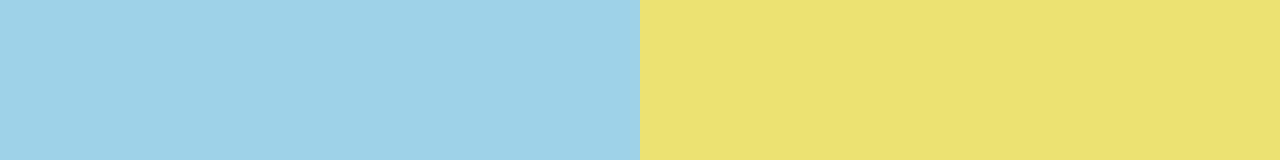
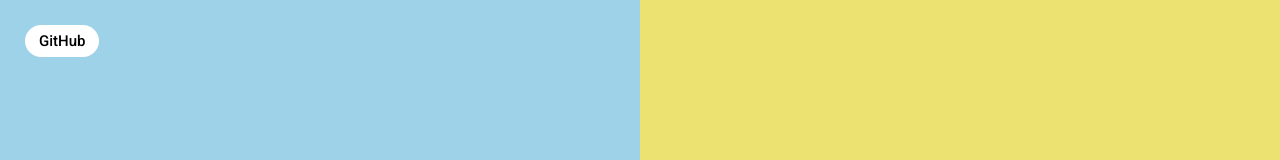
Before and after one commit to Horsetoast/angular-perspective, a website: page example/index.html in a window 1280 px wide. Shown: the top 160 px of the page. Drawn offline with nearby package versions, Linux system fonts and the light colour scheme; files that its build step writes are made by us from their sources.

Commit message:
Small edits. First release v 1.0.0

```diff
--- a/bower.json
+++ b/bower.json
@@ -1,6 +1,6 @@
 {
   "name": "angular-depth",
-  "description": "",
+  "description": "A simple angular directive that lets you create an impression of depth from a midpoint relative to your mouse position.",
   "main": "src/ngDepth.directive.min.js",
   "authors": [
     "Matus Peciar"
--- a/example/index.html
+++ b/example/index.html
@@ -6,6 +6,7 @@
 </head>
 
 <body>
+    <a href="https://github.com/Horsetoast/angular-depth.git" target="_blank" class="gb-link">GitHub</a>
     <div ng-controller="ExampleA" class="wrap-a">
         <img id="clock" ng-src="./images/clock.png" depth-x="0.2" ng-depth>
         <img id="desk" ng-src="./images/desk.png" depth-x="0.5" ng-depth>
@@ -19,14 +20,14 @@
 
     </div>
     <script src="https://ajax.googleapis.com/ajax/libs/angularjs/1.5.5/angular.min.js"></script>
-    <script src="../src/ngDepth.directive.min.js"></script>
+    <script src="./ngDepth.directive.min.js"></script>
     <script>
         var app = angular.module('ngApp', ['ngDepth']);
 
         app.config(['ngDepthConfigProvider', function(ngDepthConfigProvider) {
             ngDepthConfigProvider.config = {
                 'depthFactor': 20,
-                'focalPoint': 'window'
+                'focalPoint': 'elements'
             };
         }]);
 
--- a/example/style.css
+++ b/example/style.css
@@ -26,6 +26,25 @@ h1, h2, h3, h4, h5, h6 {
     height: 100%;
     background: #ece272;
     overflow: hidden;
+}
+.gb-link {
+   position: absolute;
+   left: 25px;
+   top: 25px;
+   display: inline-block;
+   padding: 7px 14px;
+   font-size: 15px;
+   font-weight: 500;
+   color: #000;
+   background: #fff;
+   z-index: 10;
+   text-decoration: none;
+   -webkit-border-radius: 20px;
+   -moz-border-radius: 20px;
+   border-radius: 20px;
+}
+.gb-link:hover {
+   background: #d7f3ff;
 }
 @media (max-width: 700px) {
    .wrap-a {
```
Also changed, not shown: README.md.
